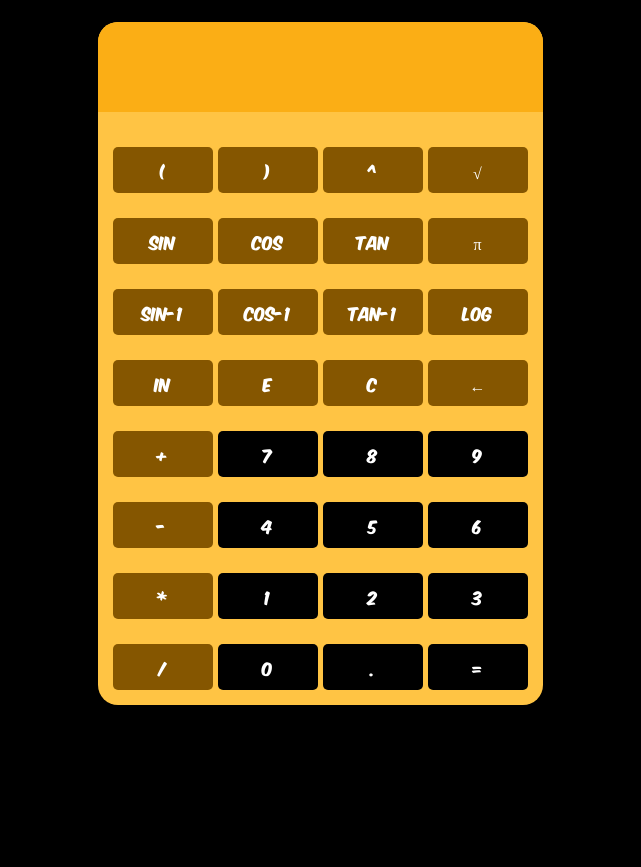
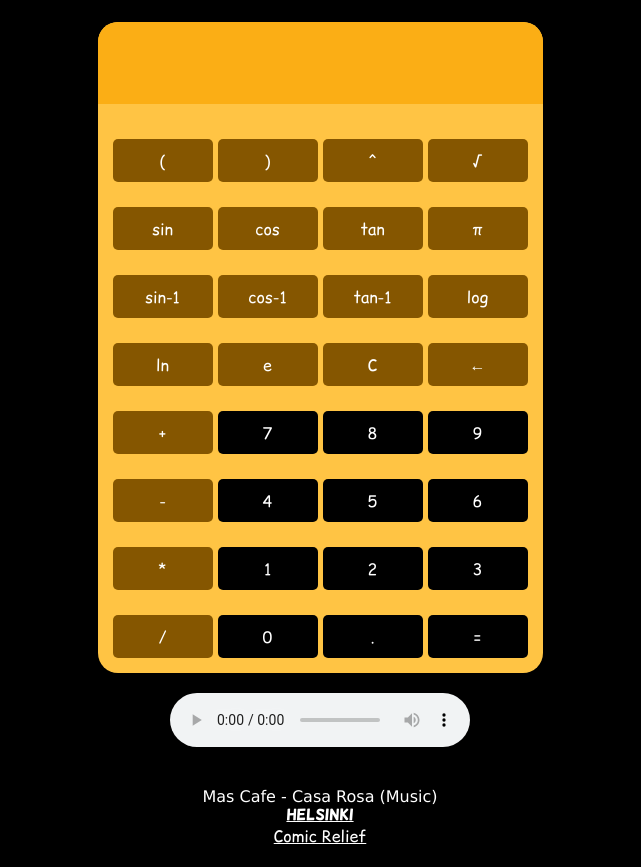
Before and after one commit to Earth2Kristian/Calculator_Project, a plain HTML site: page index.html in a window 1280 px wide. Shown: the part 118-985 px from the top of the page, without its empty margins (320-961 px from the left). Before the commit the page ends 823 px from the top, so only its background shows below. Drawn offline with Linux system fonts and the light colour scheme.

Commit message:
Added some audio and is located below the calculator to play.

```diff
--- a/index.html
+++ b/index.html
@@ -29,7 +29,7 @@
                 <button onclick="appendToDisplay('cos-1(')" class="operator__button">cos-1</button>
                 <button onclick="appendToDisplay('tan-1(')" class="operator__button">tan-1</button>
                 <button onclick="appendToDisplay('log(')" class="operator__button">log</button>
-                <button onclick="appendToDisplay('In(')" class="operator__button">In</button>
+                <button onclick="appendToDisplay('ln(')" class="operator__button">ln</button>
                 <button onclick="appendToDisplay('e^')" class="operator__button">e</button>
                 <button onclick="clearDisplay()" class="operator__button">C</button>
                 <button onclick="backDisplay()" class="operator__button">←</button>
@@ -52,6 +52,14 @@
             </div>
         </div>
     </div>
+    <div class="page__audio">
+        <audio controls loop src="musics/Mas Cafe - Casa Rosa.mp3"></audio>
+    </div>
+    <div class="page__credits">
+        <p class="page__credits__music">Mas Cafe - Casa Rosa (Music)</p>
+        <a class="page__credits_helsinki" id="font_helsinki">Helsinki </a>
+        <a class="page__credits_comic" id="font_comic">Comic Relief </a>
+    </div>
     <script src="script.js"></script>
 </body>
 </html>
--- a/script.js
+++ b/script.js
@@ -1,4 +1,7 @@
-const display = document.getElementById("display")
+const display = document.getElementById("display");
+
+const clickFont = document.getElementById("font_helsinki");
+const clickFont2 = document.getElementById("font_comic");
 
 
 function appendToDisplay(input){
@@ -44,7 +47,7 @@ function calculate(){
         // Handling log and In functions
         display.value = display.value.replace(/log\(([^)]+)\)/g, "Math.log10($1)"); // log
 
-        display.value = display.value.replace(/In\(([^)]+)\)/g, "Math.log($1)"); // In
+        display.value = display.value.replace(/ln\(([^)]+)\)/g, "Math.log($1)"); // In
 
         // Handling finding a power of a number
         display.value = display.value.replace(/e\^(\d+)/g, "Math.pow(Math.E,$1)");
@@ -58,3 +61,11 @@ function calculate(){
     }
 
 }
+
+clickFont.addEventListener ('click', () => {
+    window.location.href = "https://www.fontsquirrel.com/fonts/helsinki"
+})
+
+clickFont2.addEventListener ('click', () => {
+    window.location.href = "https://www.fontsquirrel.com/fonts/comic-relief"
+})
--- a/style.css
+++ b/style.css
@@ -6,6 +6,11 @@
 @font-face {
     font-family: 'KOMIKAX';
     src: url(KOMIKAX_.ttf);
+}
+
+@font-face {
+    font-family: 'ComicRelief';
+    src: url(ComicRelief.ttf);
 }
 
 * {
@@ -68,7 +73,7 @@ body{
     width: 100%;
     padding: 20px;
     color: white;
-    font-family: 'KOMIKAX';
+    font-family: 'ComicRelief';
     font-size: 30px;
     text-align: right;
     border: none;
@@ -96,7 +101,7 @@ button {
     background-color: black;
     border: none;
     color: white;
-    font-family: 'KOMIKAX';
+    font-family: 'ComicRelief';
     padding: 10px 20px;
     cursor: pointer;
     border-radius: 5px;
@@ -126,3 +131,52 @@ button:active {
 .operator__button:active{
     background-color: rgba(0, 0, 0, 0.397)
 }
+
+.page__audio{
+    display: flex;
+    justify-content: center;
+    align-items: center;
+    padding: 20px;
+}
+
+.page__credits{
+    color: white;
+    justify-content: center;
+    align-items: center;
+    padding: 20px;
+
+}
+
+.page__credits__music{
+    display: flex;
+    justify-content: center;
+    align-items: center;
+}
+
+.page__credits_helsinki{
+    display: flex;
+    font-family: 'Helsinki';
+    text-decoration: underline;
+    justify-content: center;
+    align-items: center;
+}
+
+.page__credits_helsinki:hover{
+    text-decoration: underline;
+    color: orange;
+    transition: all 0.3s ease
+}
+
+.page__credits_comic{
+    display: flex;
+    font-family: 'ComicRelief';
+    text-decoration: underline;
+    justify-content: center;
+    align-items: center;
+}
+
+.page__credits_comic:hover{
+    text-decoration: underline;
+    color: orange;
+    transition: all 0.3s ease
+}
```
Also changed, not shown: ComicRelief.ttf (added), 1 other file.
